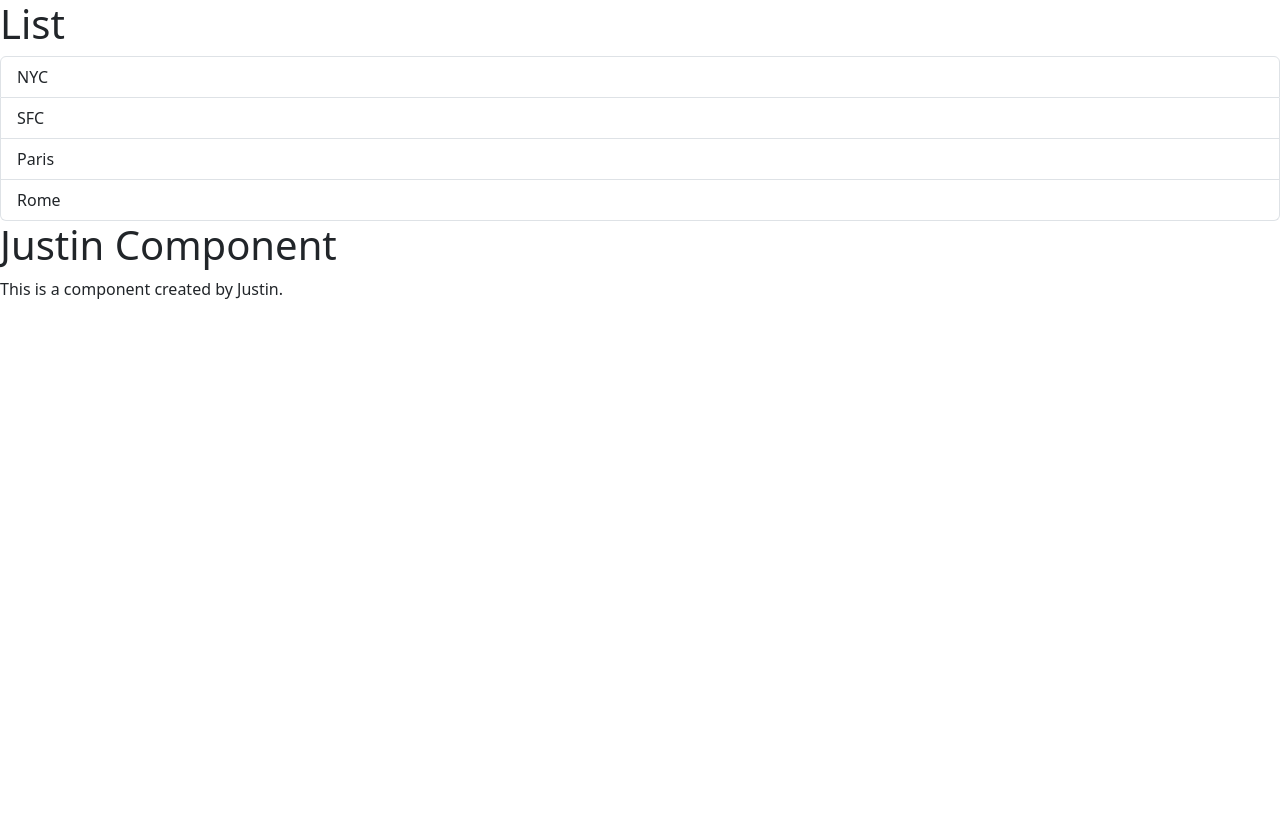
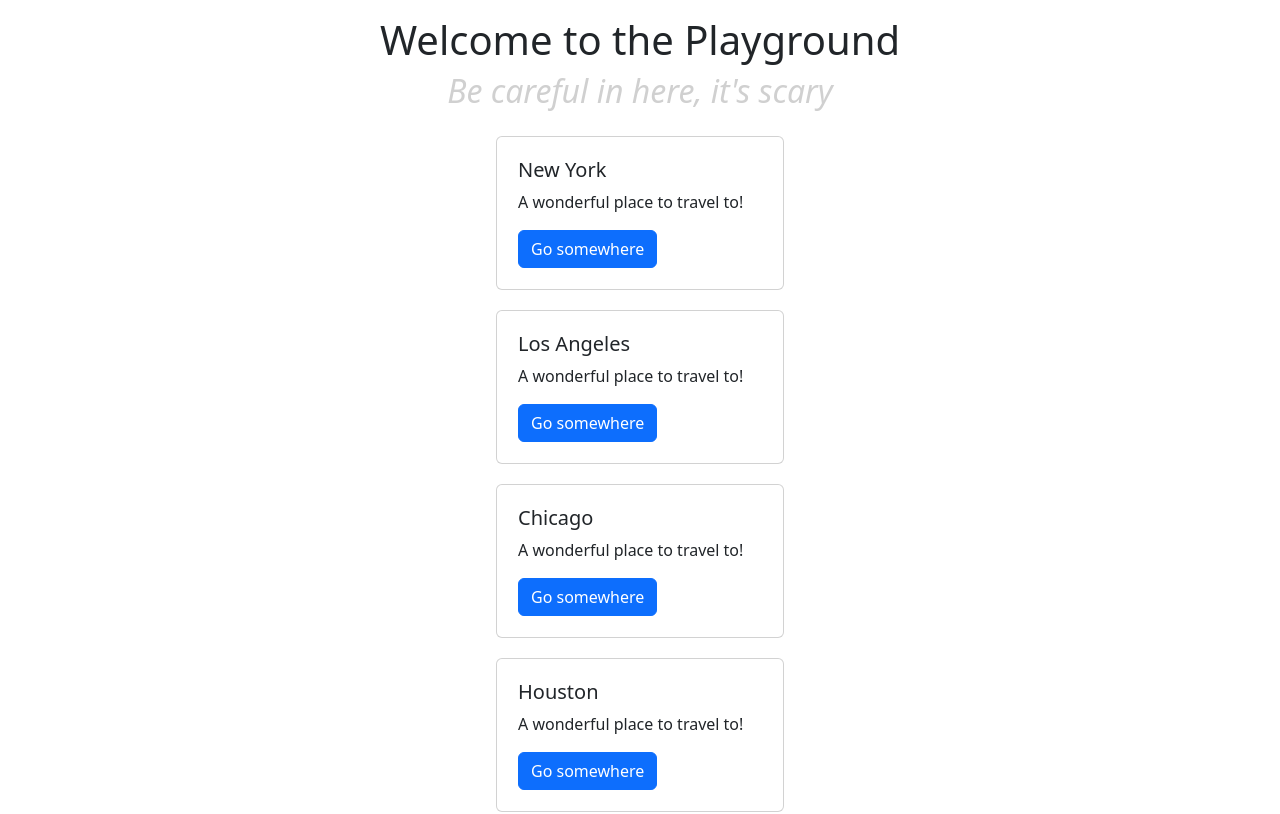
Before and after one commit to TheD4nM4n/react-testing, a React (Vite) app: page / in a window 1280 px wide. Shown: the top 814 px of the page. Built offline with nearby package versions, Linux system fonts and the light colour scheme.

Commit message:
Added cards and title

```diff
--- a/src/App.tsx
+++ b/src/App.tsx
@@ -1,10 +1,20 @@
+import CardExample from "./components/CardExample";
+import Center from "./components/Center";
 import JustinComponent from "./components/JustinComponent";
 import ListGroup from "./components/ListGroup";
 import Message from "./Message";
 
 function App() {
-
-  return <div><ListGroup /><JustinComponent /></div>;
+  return (
+  <div>
+    <Center>
+      <h1 style={{ marginTop: '16px', }}>Welcome to the Playground</h1>
+      <i><h2 style={{ marginBottom: '16px', color: '#d0d0d0'}}>Be careful in here, it's scary</h2></i>
+      <CardExample />
+      <JustinComponent />
+    </Center>
+  </div>
+  );
 }
 
 export default App;
--- /dev/null
+++ b/src/components/CardExample.tsx
@@ -0,0 +1,26 @@
+function CardExample() {
+
+    const places = ["New York", "Los Angeles", "Chicago", "Houston", "Phoenix"];
+
+  return (
+    <>
+    {places.map((place, index) => (
+        <div className="card" style={{
+            width: '18rem',
+            padding: '5px',
+            margin: '10px' }}
+            key={index}>
+
+            <div className="card-body">
+                <h5 className="card-title">{place}</h5>
+                <p className="card-text">
+                    A wonderful place to travel to!
+                </p>
+            <a href="#" className="btn btn-primary">Go somewhere</a>
+            </div>
+        </div>))}
+    </>
+  );
+}
+
+export default CardExample;
--- /dev/null
+++ b/src/components/Center.tsx
@@ -0,0 +1,14 @@
+function Center(props: any){
+    return (
+        <div style={{
+            display: 'flex',
+            flexDirection: 'column',
+            justifyContent: 'center',
+            alignItems: 'center'
+        }}>
+           {props.children}
+        </div>
+    )
+}
+
+export default Center;
```
